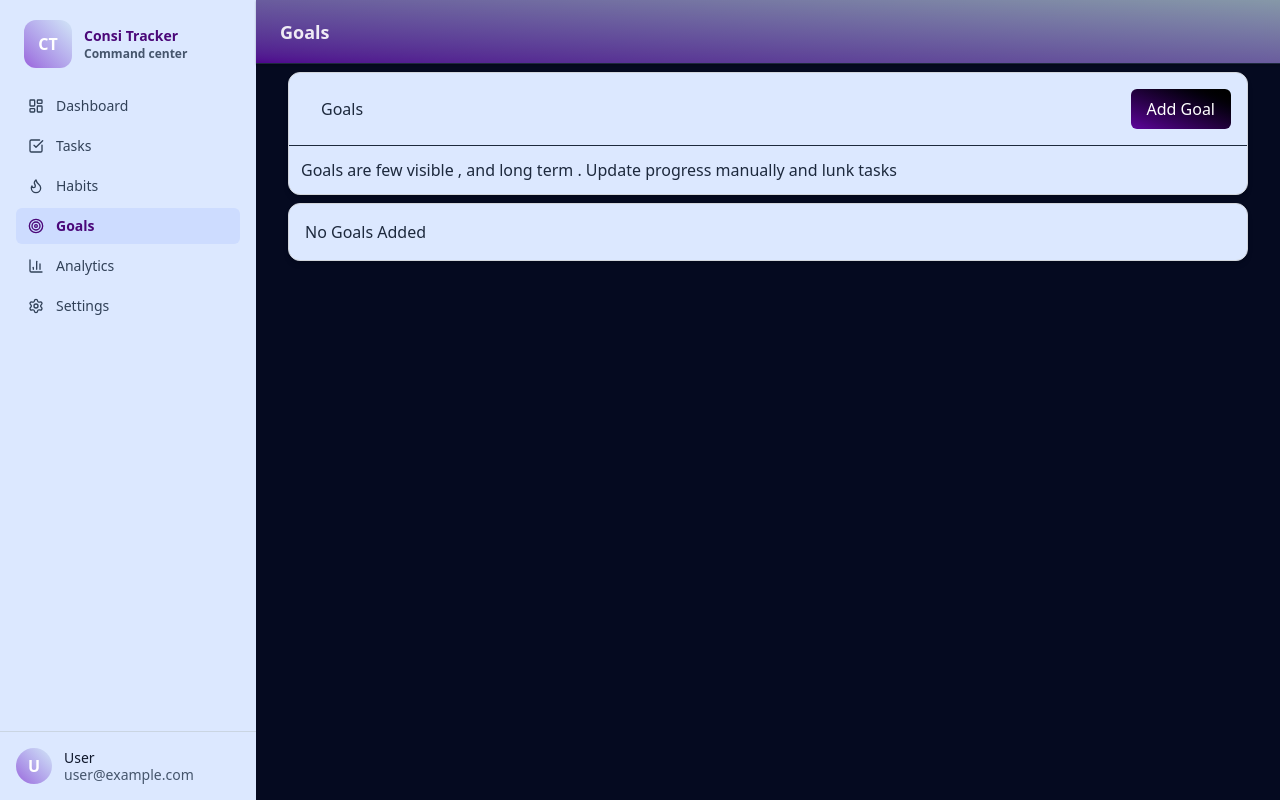
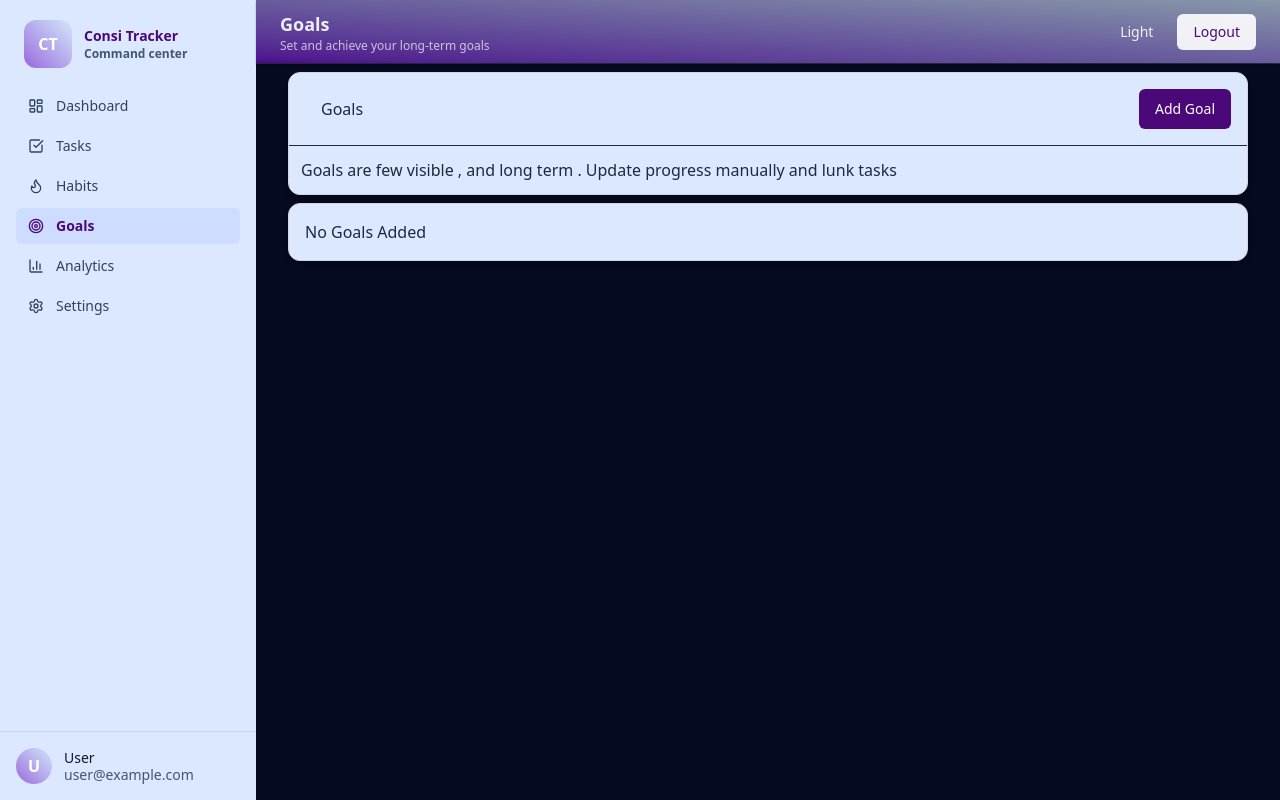
Before and after one commit to gramy17/consi-tracker, a React (Vite) app: page /goals in a window 1280 px wide. Built offline with nearby package versions, Linux system fonts and the light colour scheme.

Commit message:
feat: refactor Navbar to use routeMeta for dynamic titles and subtitles; remove routeTitles; update button styles in Goals and Tasks pages

```diff
--- a/src/components/Navbar.jsx
+++ b/src/components/Navbar.jsx
@@ -1,23 +1,43 @@
 import React from "react";
 import { useLocation } from "react-router-dom";
-import { routeTitles } from "../constants/routeTitles";
+import { routeMeta } from "../constants/routeMeta";
 
 const Navbar = () => {
-  const location = useLocation();
+  const { pathname } = useLocation();
 
-  const title = routeTitles[location.pathname] || "Dashboard";
+  const meta = routeMeta[pathname] || routeMeta["/"];
 
   return (
     <nav
-      className="h-16 bg-gradient-to-tr from-[rgba(119,0,201,0.65)] to-[rgba(204,229,242,0.65)] border-b border-slate-800
+      className="h-16 bg-gradient-to-tr from-[rgba(119,0,201,0.65)] to-[rgba(204,229,242,0.65)]
+                 border-b border-slate-800
                  flex items-center px-6
                  fixed top-0 right-0 left-64 z-10
                  backdrop-blur
                  shadow-[0_1px_2px_rgba(0,0,0,0.25)]"
     >
-      <h1 className="text-white/90 font-semibold text-lg">
-        {title}
-      </h1>
+      {/* Left: title + subtitle */}
+      <div className="leading-tight">
+        <h1 className="text-white/90 font-semibold text-lg">
+          {meta.title}
+        </h1>
+        {meta.subtitle && (
+          <p className="text-white/70 text-xs">
+            {meta.subtitle}
+          </p>
+        )}
+      </div>
+
+      {/* Right: actions */}
+      <div className="ml-auto flex items-center gap-3">
+        <button className="px-3 py-2 rounded-md text-white/90 hover:bg-white/10 text-sm font-medium transition">
+          Light
+        </button>
+
+        <button className="px-4 py-2 rounded-md bg-white/90 text-[#4B0879] text-sm font-medium hover:bg-white transition">
+          Logout
+        </button>
+      </div>
     </nav>
   );
 };
--- /dev/null
+++ b/src/constants/routeMeta.js
@@ -0,0 +1,26 @@
+export const routeMeta = {
+  "/": {
+    title: "Dashboard",
+    subtitle: "Structured, opinionated productivity"
+  },
+  "/tasks": {
+    title: "Tasks",
+    subtitle: "Manage your daily tasks efficiently"
+  },
+  "/habits": {
+    title: "Habits",
+    subtitle: "Track and build your daily habits"
+  },
+  "/goals": {
+    title: "Goals",
+    subtitle: "Set and achieve your long-term goals"
+  },
+  "/analytics": {
+    title: "Analytics",
+    subtitle: "View your productivity metrics"
+  },
+  "/settings": {
+    title: "Settings",
+    subtitle: "Configure your preferences and account"
+  }
+};
--- a/src/constants/routeTitles.js
+++ /dev/null
@@ -1,8 +0,0 @@
-export const routeTitles = {
-  "/": "Dashboard",
-  "/tasks": "Tasks",
-  "/habits": "Habits",
-  "/goals": "Goals",
-  "/analytics": "Analytics",
-  "/settings": "Settings",
-};
--- a/src/pages/Goals.jsx
+++ b/src/pages/Goals.jsx
@@ -6,7 +6,7 @@ const Goals = () => {
       <div  className='m-2 bg-[#DCE8FF] shadow-md rounded-xl border border-gray-300'>
         <div className='flex flex-cols-1 item-centre justify-between p-4'>
         <h1 className='px-4 py-2'>Goals</h1>
-        <button className='rounded-md bg-gradient-to-tr from-[#5E059C] to-black  text-white px-4 py-2'>Add Goal</button>
+        <button className='px-4 py-2 rounded-md bg-[#4B0879] text-white text-sm font-medium hover:opacity-90 transition'>Add Goal</button>
       </div>
       <hr />
       <div className='bg-[#DCE8FF] m-2 p-1'>
@@ -21,4 +21,4 @@ const Goals = () => {
   )
 }
 
-export default Goals
+export default Goals;
--- a/src/pages/Tasks.jsx
+++ b/src/pages/Tasks.jsx
@@ -6,7 +6,7 @@ const Tasks = () => {
       <div  className='m-2 shadow-md rounded-xl border border-gray-300 bg-[#DCE8FF]'>
         <div className='flex flex-cols-1 item-centre justify-between p-4 '>
         <h1 className='px-4 py-2 '>Tasks</h1>
-        <button className='rounded-md bg-gradient-to-tr from-[#5E059C] to-black text-white px-4 py-2'>Add Task</button>
+        <button className='px-4 py-2 rounded-md bg-[#4B0879] text-white text-sm font-medium hover:opacity-90 transition'>Add Task</button>
       </div>
       <hr />
       <div className='flex flex-cols justify-around m-2'>
```
